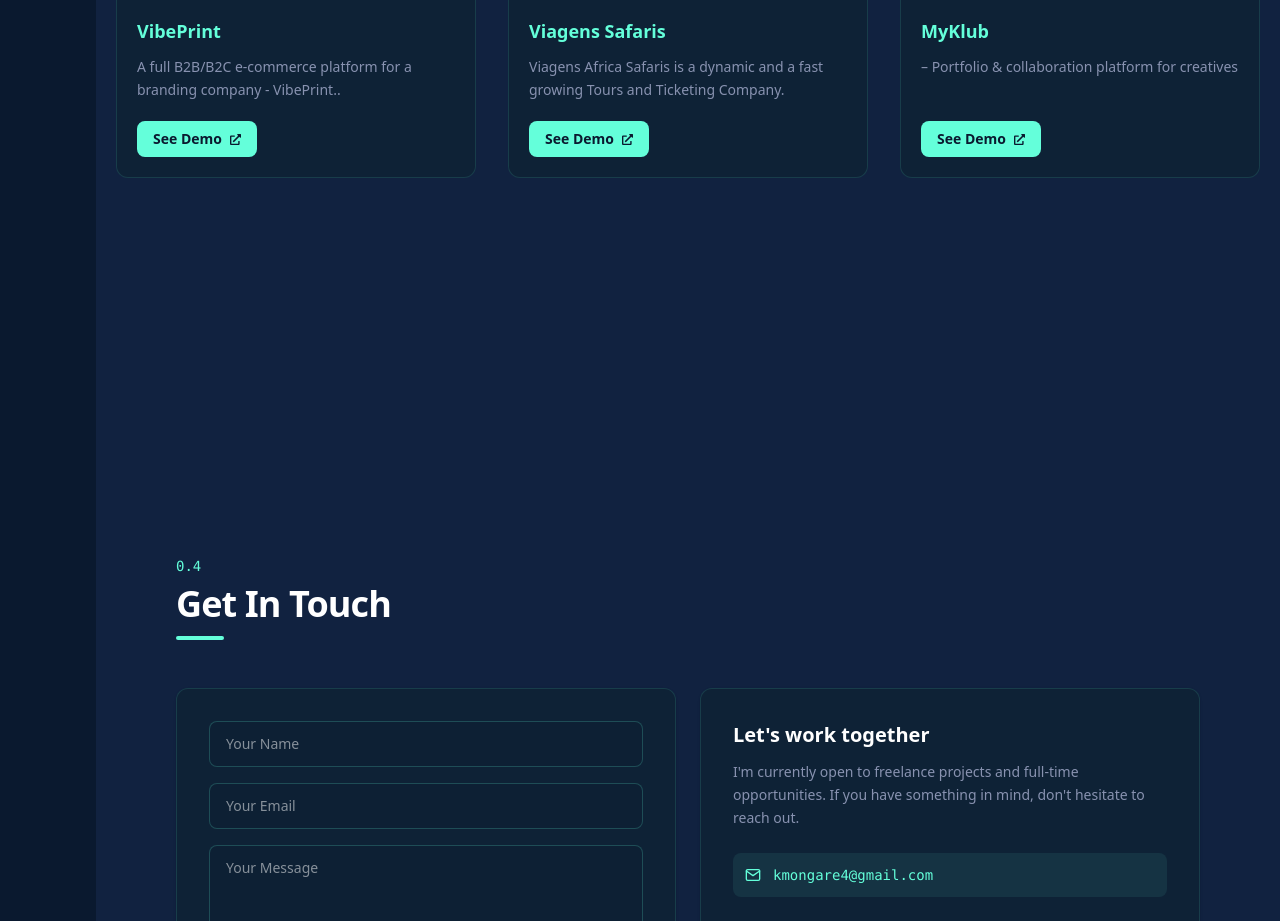
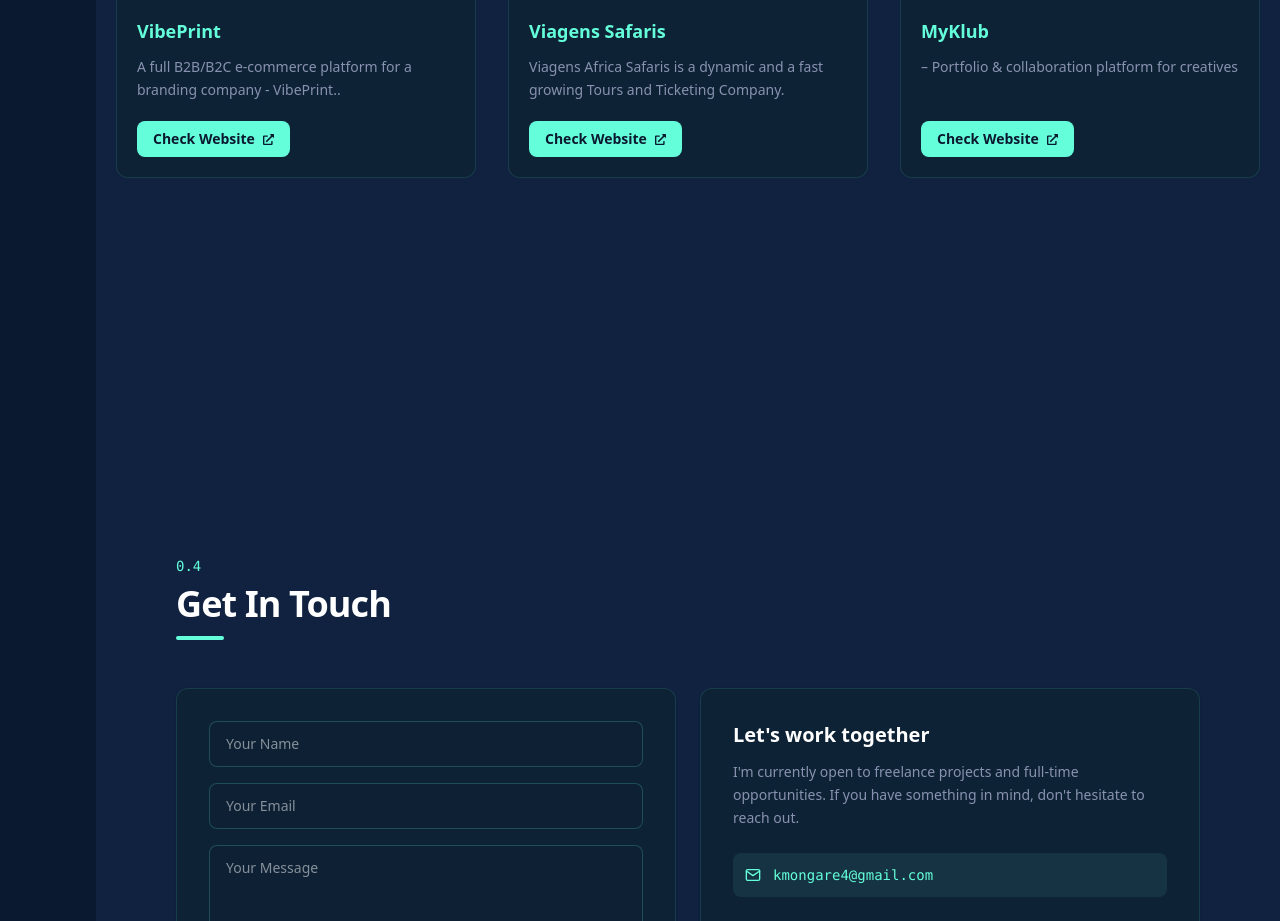
Before and after one commit to kevmongare/KevinMongare, a React (Vite) app: page / in a window 1280 px wide. Shown: the part 2740-3661 px from the top of the page. Built offline with nearby package versions, Linux system fonts and the light colour scheme.

Commit message:
Fix: button from demo to view project

```diff
--- a/src/data/projects.ts
+++ b/src/data/projects.ts
@@ -13,21 +13,21 @@
     title: "VibePrint",
     description: "A full B2B/B2C e-commerce platform for a branding company - VibePrint..",
     image: "./VibePrint_KevinM.png",
-    buttonText: "See Demo",
+    buttonText: "Check Website",
   },
   {
     id: 2,
     title: "Viagens Safaris",
     description: "Viagens Africa Safaris is a dynamic and a fast growing Tours and Ticketing Company.",
     image: "./Viagens_Kev.png",
-    buttonText: "See Demo",
+    buttonText: "Check Website",
   },
   {
     id: 3,
     title: "MyKlub",
     description: "– Portfolio & collaboration platform for creatives",
     image: "./MyKlub.png",
-    buttonText: "See Demo",
+    buttonText: "Check Website",
   },
 ];
 
```
